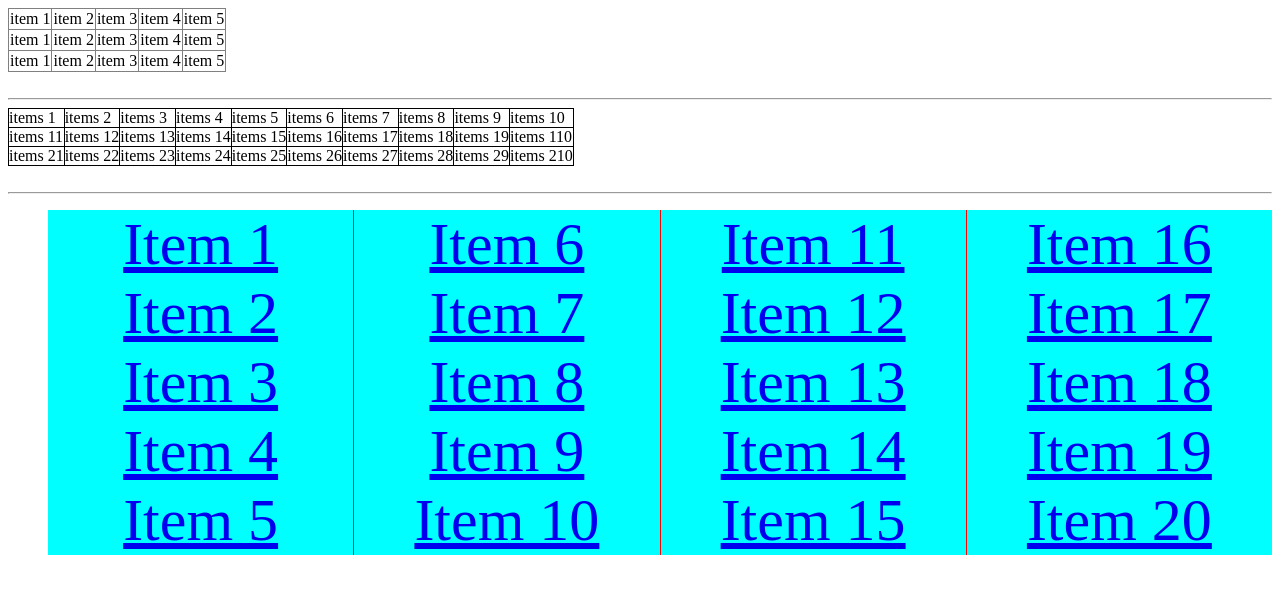
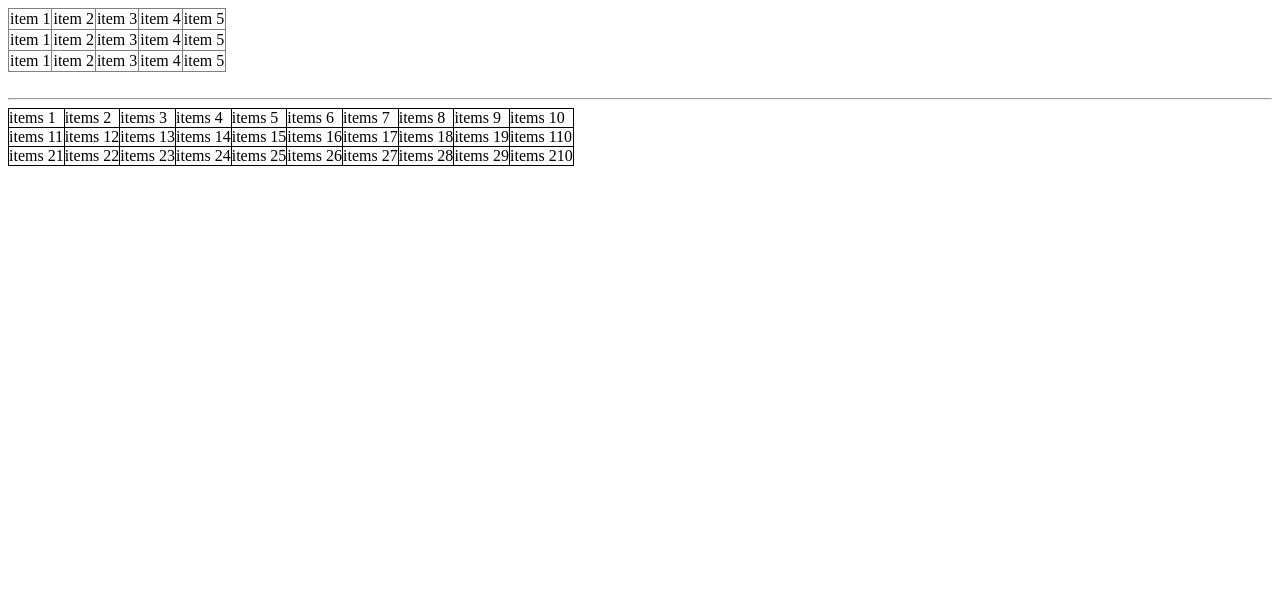
Before and after one commit to rsantoshreddy/html-training, a plain HTML site: page index.html in a window 1280 px wide. Drawn offline with Linux system fonts and the light colour scheme.

Commit message:
Removed some text

```diff
--- a/index.html
+++ b/index.html
@@ -75,30 +75,6 @@
           <p>items 210</p>
         </div>
       </div>
-      <br />
-      <hr />
-      <ul class="navlinks">
-        <li><a href="#item1">Item 1</a></li>
-        <li><a href="#item2">Item 2</a></li>
-        <li><a href="#item3">Item 3</a></li>
-        <li><a href="#item4">Item 4</a></li>
-        <li><a href="#item5">Item 5</a></li>
-        <li><a href="#item6">Item 6</a></li>
-        <li><a href="#item7">Item 7</a></li>
-        <li><a href="#item8">Item 8</a></li>
-        <li><a href="#item9">Item 9</a></li>
-        <li><a href="#item10">Item 10</a></li>
-        <li><a href="#item11">Item 11</a></li>
-        <li><a href="#item12">Item 12</a></li>
-        <li><a href="#item13">Item 13</a></li>
-        <li><a href="#item14">Item 14</a></li>
-        <li><a href="#item15">Item 15</a></li>
-        <li><a href="#item16">Item 16</a></li>
-        <li><a href="#item17">Item 17</a></li>
-        <li><a href="#item18">Item 18</a></li>
-        <li><a href="#item19">Item 19</a></li>
-        <li><a href="#item20">Item 20</a></li>
-      </ul>
     </div>
   </body>
 </html>
```
